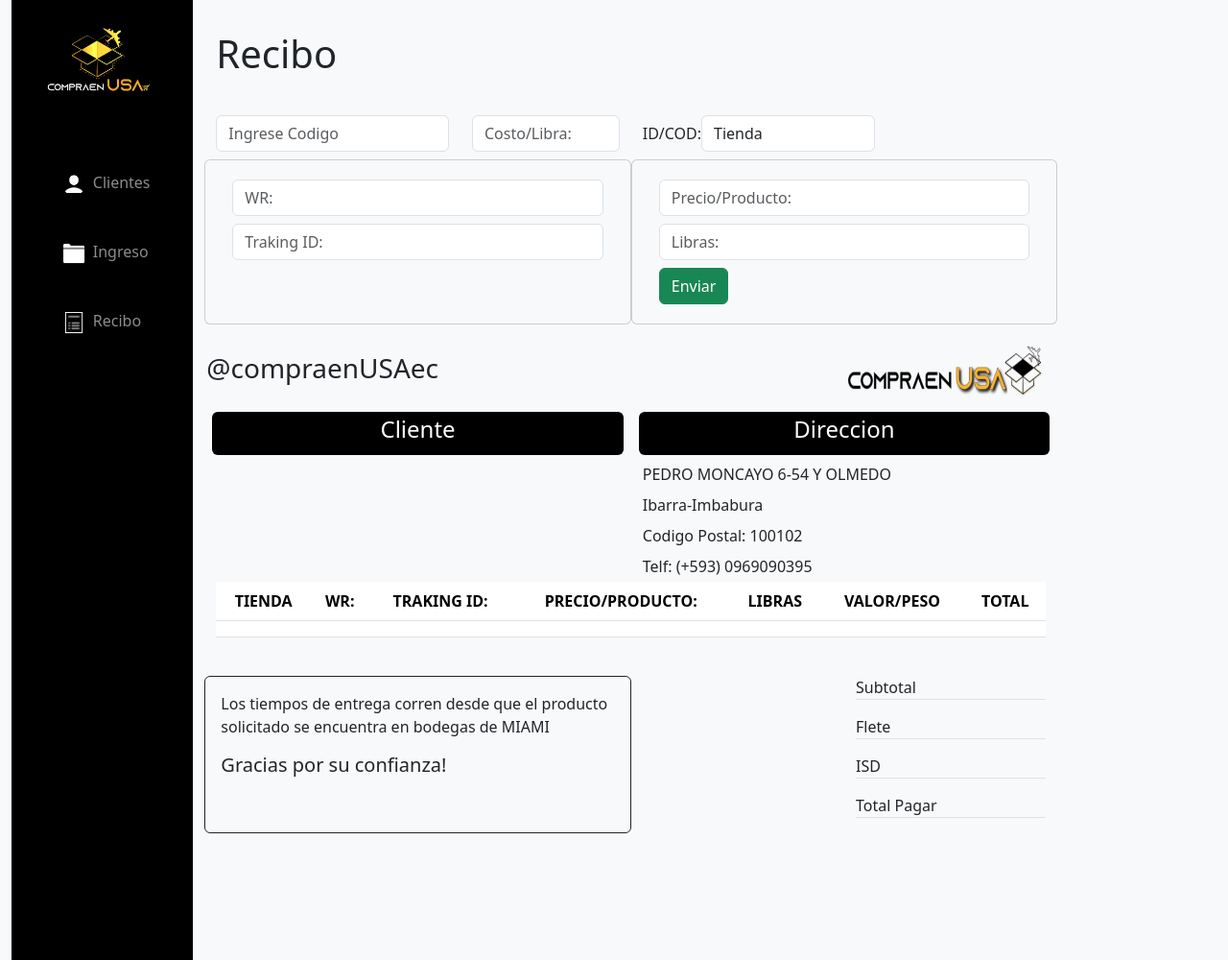
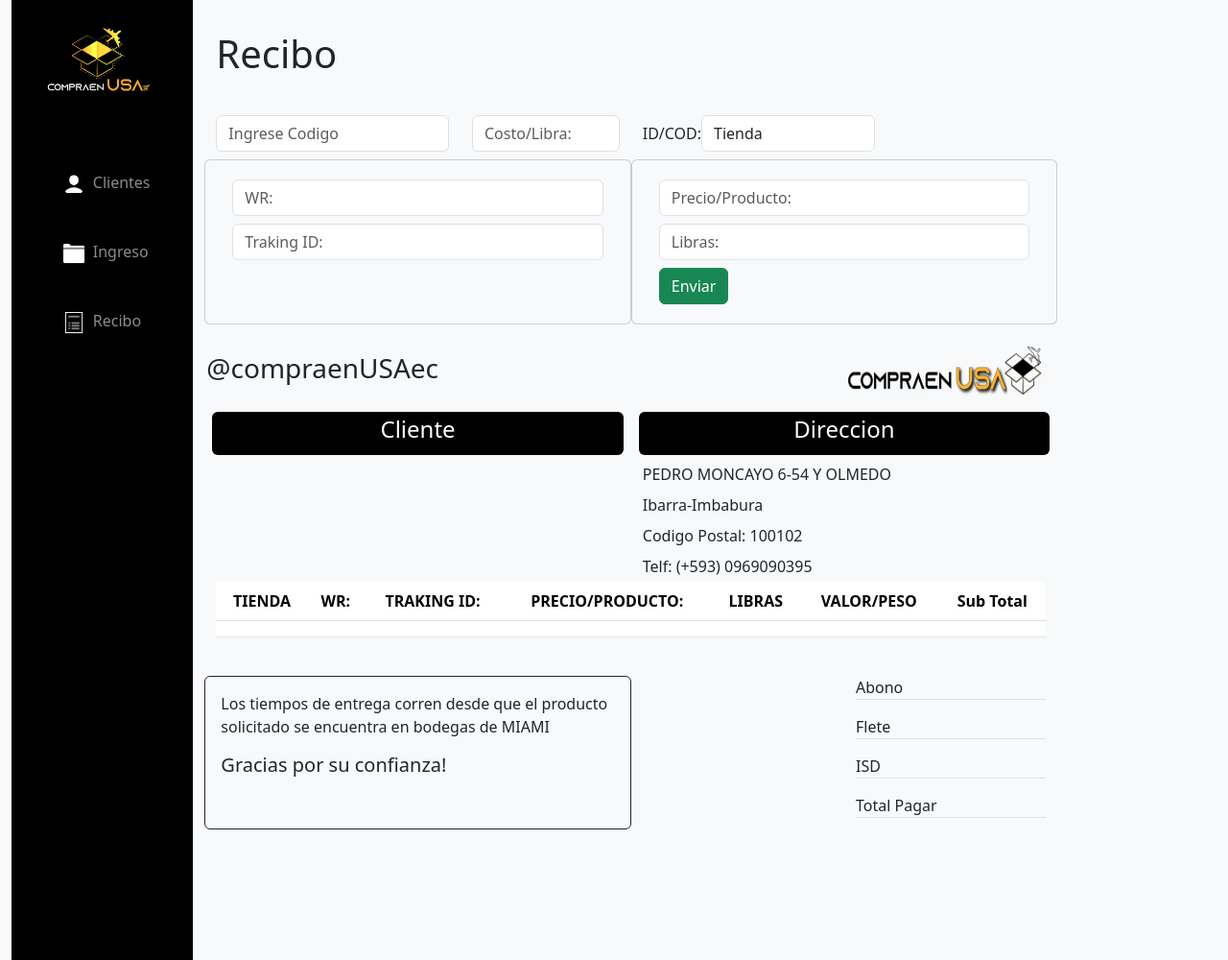
Before and after one commit to MiguelAngelEc/compraenUSAec, a Django app: page /reciboCliente/ in a window 1280 px wide. Shown: the whole page at 96% size. Run offline with Django 3.2, Linux system fonts and the light colour scheme; lists and menus that the app fills with data are empty.

Commit message:
change js and reciboCliente

```diff
--- a/Aplicaciones/Lista/static/js/gestionClientes.js
+++ b/Aplicaciones/Lista/static/js/gestionClientes.js
@@ -55,7 +55,6 @@ function agregarFila() {
     let total_recibo = precioNum + valorPesoNum;
 
 
-
     // Crear una nueva fila en la tabla con los valores ingresados
     let nuevaFila = '<tr>' +
       '<td id="tienda-' + (numeroFilas + 1) + '">' + tienda + '</td>' +
@@ -79,4 +78,32 @@ function agregarFila() {
     document.getElementById('valor_peso').value = '';
     document.getElementById('total_recibo').value = '';
   }
-  // Función para guardar el valor del campo en el almacenamiento local
+
+  // Obtenemos el campo numérico
+const campoNumerico= document.getElementById("miCampoNumerico");
+
+// Asignamos un listener para el evento "change"
+campoNumerico.addEventListener("change", () => {
+// Guardamos el valor del campo numérico en el almacenamiento local
+localStorage.setItem("miCampoNumerico", campoNumerico.value);
+});
+
+// Obtenemos el campo numérico
+const campoNumerico2 = document.getElementById("miCampoNumerico");
+
+// Asignamos un listener para el evento "change"
+campoNumerico2.addEventListener("change", () => {
+// Guardamos el valor del campo numérico en el almacenamiento local
+localStorage.setItem("miCampoNumerico", campoNumerico2.value);
+});
+
+// Asignamos un listener para el evento "load" del objeto "window"
+window.addEventListener("load", () => {
+// Obtenemos el valor del campo numérico desde el almacenamiento local
+const valorCampoNumerico = localStorage.getItem("miCampoNumerico");
+
+// Si el valor existe, lo asignamos al campo numérico
+if (valorCampoNumerico) {
+    campoNumerico2.value = valorCampoNumerico;
+}
+});
--- a/Aplicaciones/Lista/templates/reciboCliente.html
+++ b/Aplicaciones/Lista/templates/reciboCliente.html
@@ -112,7 +112,7 @@
                         <th>PRECIO/PRODUCTO:</th>
                         <th>LIBRAS</th>
                         <th>VALOR/PESO</th>
-                        <th>TOTAL</th>
+                        <th>Sub Total</th>
                     </tr>
                 </thead>
                 <tbody class="text-center" id="tabla-recibos">
@@ -128,13 +128,13 @@
                 </tbody>
             </table>
             <div class="row d-flex justify-content-between py-4">
-                <div class="col-6 align-items-end border rounded border-dark p-3">
+                <div class="mb-1 col-6 align-items-end border rounded border-dark p-3">
                     <p>Los tiempos de entrega corren desde que el producto solicitado se encuentra en bodegas de MIAMI</p>
                     <h5>Gracias por su confianza!</h5>
                 </div>
                 <div class="col-3">
-                    <p class= "border-bottom">Subtotal <span></span></p>
-                    <p class= "border-bottom">Flete <span></span></p>
+                    <p class= "border-bottom">Abono</p>
+                    <p class= "border-bottom">Flete </p>
                     <p class= "border-bottom">ISD  <span></span></p>
                     <p class= "border-bottom">Total Pagar<span></span></p>
                 </div>
```
